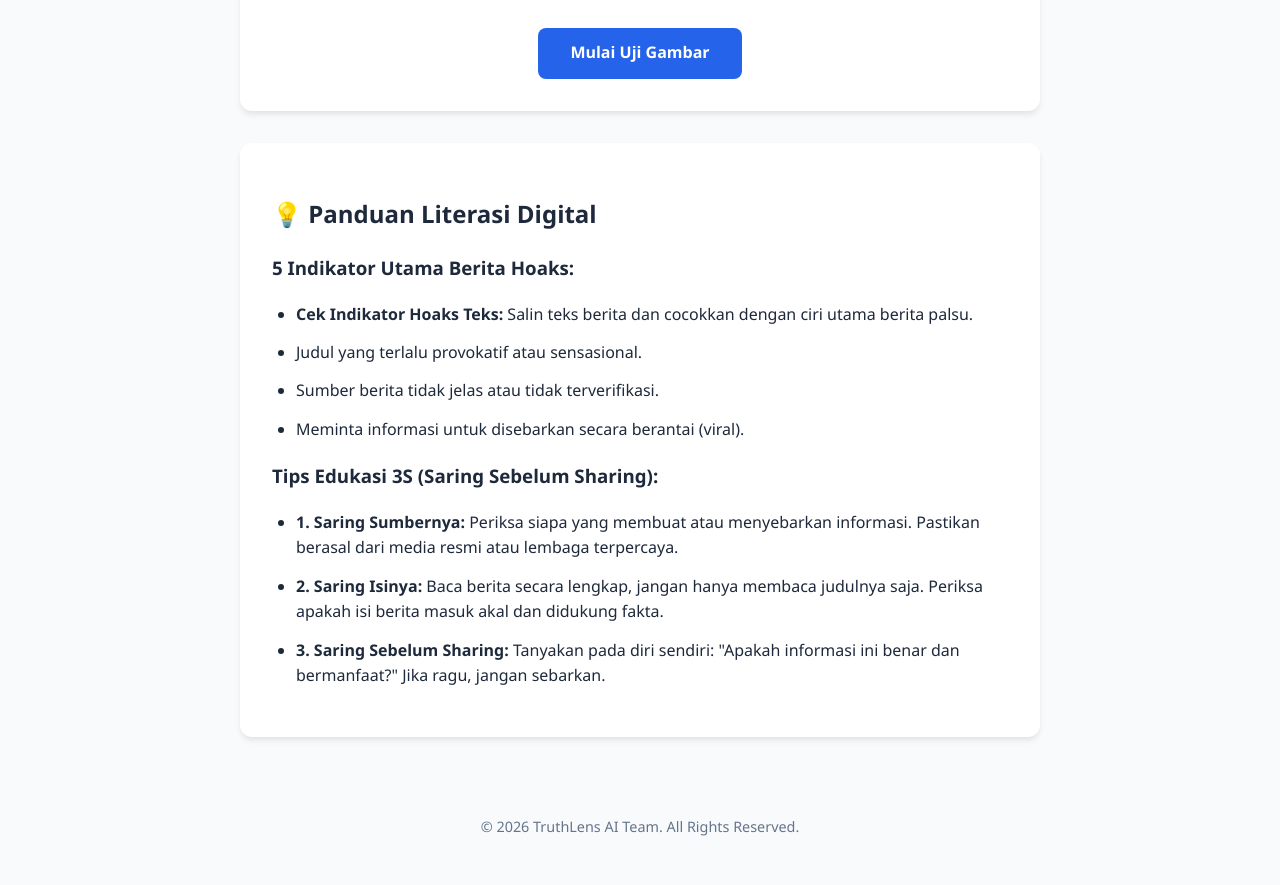
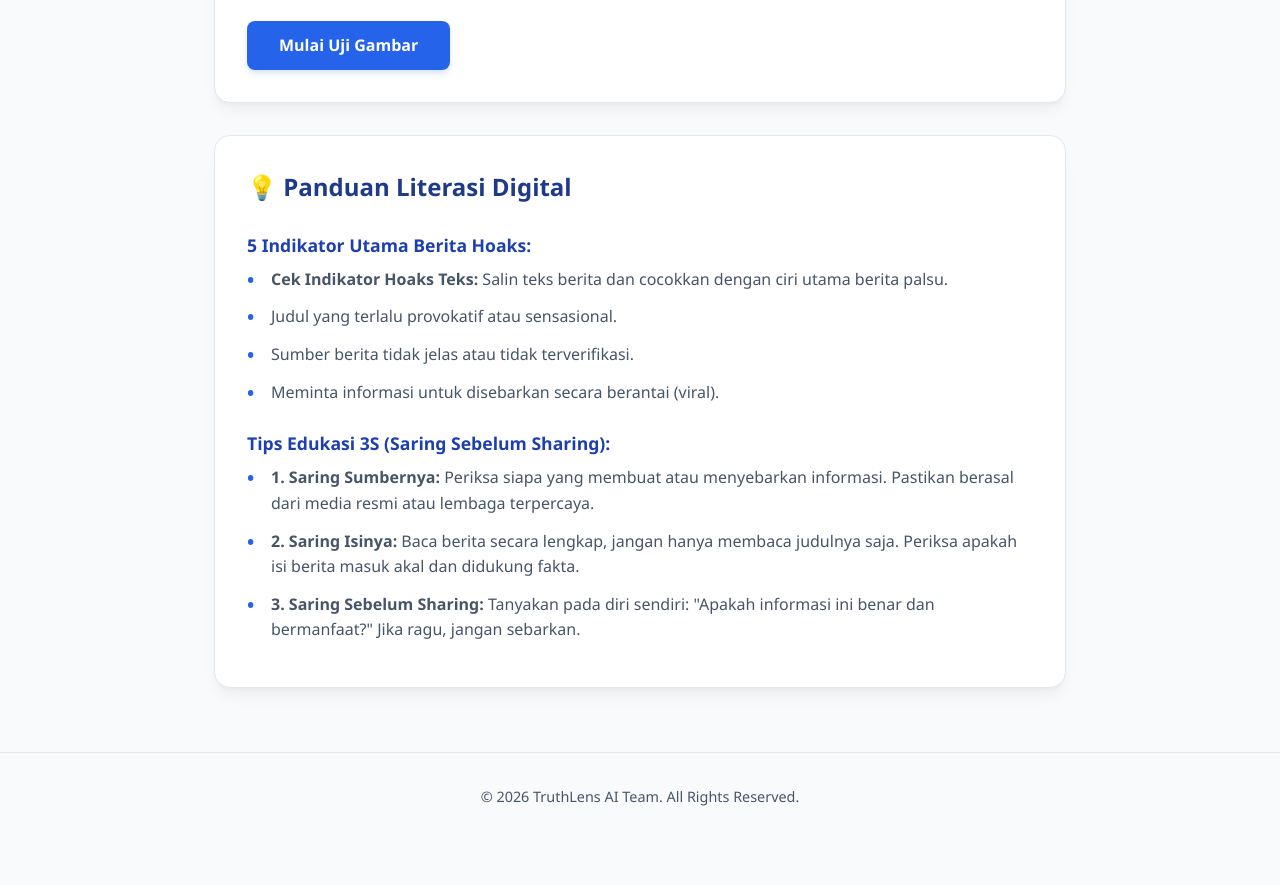
Before and after one commit to atiyasalis5/truthlens-ai, a plain HTML site: page index.html in a window 1280 px wide. Shown: the part 394-1279 px from the top of the page. After the commit the page ends 1234 px from the top, so only its background shows below. Drawn offline with Linux system fonts and the light colour scheme.

Commit message:
Add files via upload

```diff
--- a/index.html
+++ b/index.html
@@ -3,94 +3,132 @@
 <head>
     <meta charset="UTF-8">
     <meta name="viewport" content="width=device-width, initial-scale=1.0">
-    <title>TruthLens AI - Digital Guardian</title>
+    <title>TruthLens AI</title>
     <style>
         :root {
-            --primary-color: #2563eb;
-            --bg-color: #f8fafc;
+            --primary: #2563eb;
+            --primary-hover: #1d4ed8;
+            --bg-main: #f8fafc;
             --card-bg: #ffffff;
-            --text-color: #1e293b;
+            --text-dark: #0f172a;
+            --text-muted: #475569;
+        }
+
+        * {
+            box-sizing: border-box;
+            margin: 0;
+            padding: 0;
         }
 
         body {
-            font-family: 'Segoe UI', Tahoma, Geneva, Verdana, sans-serif;
-            background-color: var(--bg-color);
-            color: var(--text-color);
-            margin: 0;
-            padding: 0;
+            font-family: 'Segoe UI', Roboto, Helvetica, Arial, sans-serif;
+            background-color: var(--bg-main);
+            color: var(--text-dark);
             line-height: 1.6;
         }
 
         header {
-            background: linear-gradient(135deg, #1e3a8a, #2563eb);
+            background: linear-gradient(135deg, #1e3a8a 0%, #2563eb 100%);
             color: white;
             text-align: center;
-            padding: 3rem 1rem;
+            padding: 3.5rem 1.5rem;
+            box-shadow: 0 4px 6px -1px rgba(0, 0, 0, 0.1);
         }
 
         header h1 {
-            margin: 0;
             font-size: 2.5rem;
+            margin-bottom: 0.5rem;
+            font-weight: 800;
+            letter-spacing: -0.05em;
         }
 
         header p {
-            margin: 0.5rem 0 0 0;
             font-size: 1.1rem;
             opacity: 0.9;
         }
 
         main {
-            max-width: 800px;
-            margin: 2rem auto;
-            padding: 0 1rem;
+            max-width: 900px;
+            margin: 2.5rem auto;
+            padding: 0 1.5rem;
+            display: grid;
+            gap: 2rem;
         }
 
         .card {
             background: var(--card-bg);
             padding: 2rem;
-            border-radius: 12px;
-            box-shadow: 0 4px 6px -1px rgba(0, 0, 0, 0.1);
-            margin-bottom: 2rem;
-            text-align: center;
+            border-radius: 1rem;
+            box-shadow: 0 10px 15px -3px rgba(0, 0, 0, 0.05), 0 4px 6px -4px rgba(0, 0, 0, 0.05);
+            border: 1px solid #e2e8f0;
+        }
+
+        .card h2 {
+            font-size: 1.5rem;
+            color: #1e3a8a;
+            margin-bottom: 1rem;
+            display: flex;
+            align-items: center;
+            gap: 0.5rem;
+        }
+
+        .card h3 {
+            font-size: 1.1rem;
+            color: #1e40af;
+            margin: 1.5rem 0 0.5rem 0;
+        }
+
+        .card p {
+            color: var(--text-muted);
+            margin-bottom: 1.5rem;
+        }
+
+        ul {
+            list-style-type: none;
+        }
+
+        li {
+            position: relative;
+            padding-left: 1.5rem;
+            margin-bottom: 0.75rem;
+            color: var(--text-muted);
+        }
+
+        li::before {
+            content: "•";
+            color: var(--primary);
+            font-weight: bold;
+            font-size: 1.2rem;
+            position: absolute;
+            left: 0;
+            top: -2px;
         }
 
         .btn {
             display: inline-block;
-            background-color: var(--primary-color);
+            background-color: var(--primary);
             color: white;
-            padding: 0.8rem 2rem;
             text-decoration: none;
-            border-radius: 8px;
-            font-weight: bold;
-            transition: background 0.3s;
-            margin-top: 1rem;
+            padding: 0.75rem 2rem;
+            border-radius: 0.5rem;
+            font-weight: 600;
+            transition: all 0.2s ease;
+            box-shadow: 0 4px 6px -1px rgba(37, 99, 235, 0.2);
         }
 
         .btn:hover {
-            background-color: #1d4ed8;
-        }
-
-        .edu-section {
-            background: var(--card-bg);
-            padding: 2rem;
-            border-radius: 12px;
-            box-shadow: 0 4px 6px -1px rgba(0, 0, 0, 0.1);
-        }
-
-        ul {
-            text-align: left;
-            padding-left: 1.5rem;
-        }
-
-        li {
-            margin-bottom: 0.8rem;
+            background-color: var(--primary-hover);
+            transform: translateY(-1px);
+            box-shadow: 0 10px 15px -3px rgba(37, 99, 235, 0.3);
         }
 
         footer {
             text-align: center;
             padding: 2rem;
+            color: var(--text-muted);
             font-size: 0.9rem;
-            color: #64748b;
+            margin-top: 4rem;
+            border-top: 1px solid #e2e8f0;
         }
     </style>
 </head>
@@ -98,20 +136,18 @@
 
     <header>
         <h1>TruthLens AI</h1>
-        <p>Saring Sebelum Sharing • Deteksi Berita Hoaks & AI-Generated Image</p>
+        <p>Saring Sebelum Sharing • Deteksi Berita Hoaks &amp; AI-Generated Image</p>
     </header>
 
     <main>
-        <!-- Bagian Link Teachable Machine -->
+
         <div class="card">
             <h2>🔍 Detektor Gambar AI</h2>
             <p>Unggah gambar atau foto di sini untuk mengecek apakah foto tersebut asli atau hasil rekayasa AI (Deepfake/AI-Generated).</p>
-            <!-- GANTI LINK DI BAWAH INI DENGAN LINK TEACHABLE MACHINE KELOMPOKMU -->
-            <a href="HTTPS://TEACHABLEMACHINE.WITHGOOGLE.COM/MODELS/AS_WCTOUQ/" target="_blank" class="btn">Mulai Uji Gambar</a>
+            <a href="https://teachablemachine.withgoogle.com/models/As_wctOuQ/" class="btn" target="_blank">Mulai Uji Gambar</a>
         </div>
 
-        <!-- Bagian Edukasi / Indikator Hoaks -->
-        <div class="edu-section">
+        <div class="card">
             <h2>💡 Panduan Literasi Digital</h2>
 
             <h3>5 Indikator Utama Berita Hoaks:</h3>
@@ -126,13 +162,13 @@
             <ul>
                 <li><strong>1. Saring Sumbernya:</strong> Periksa siapa yang membuat atau menyebarkan informasi. Pastikan berasal dari media resmi atau lembaga terpercaya.</li>
                 <li><strong>2. Saring Isinya:</strong> Baca berita secara lengkap, jangan hanya membaca judulnya saja. Periksa apakah isi berita masuk akal dan didukung fakta.</li>
-                <li><strong>3. Saring Sebelum Sharing:</strong> Tanyakan pada diri sendiri: "Apakah informasi ini benar dan bermanfaat?" Jika ragu, jangan sebarkan.</li>
+                <li><strong>3. Saring Sebelum Sharing:</strong> Tanyakan pada diri sendiri: &quot;Apakah informasi ini benar dan bermanfaat?&quot; Jika ragu, jangan sebarkan.</li>
             </ul>
         </div>
     </main>
 
     <footer>
-        <p>&copy; 2026 TruthLens AI Team. All Rights Reserved.</p>
+        <p>© 2026 TruthLens AI Team. All Rights Reserved.</p>
     </footer>
 
 </body>
```
